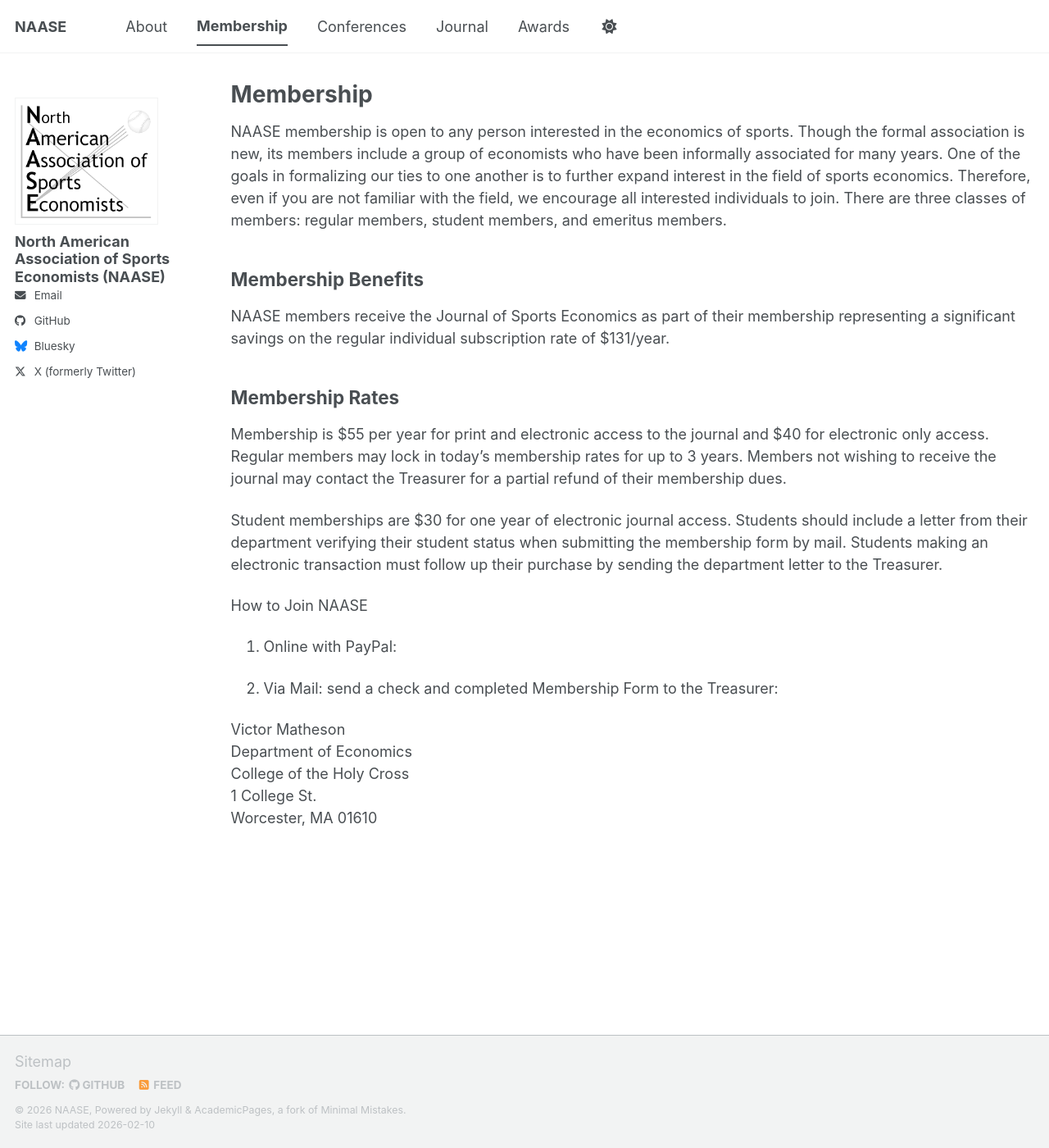
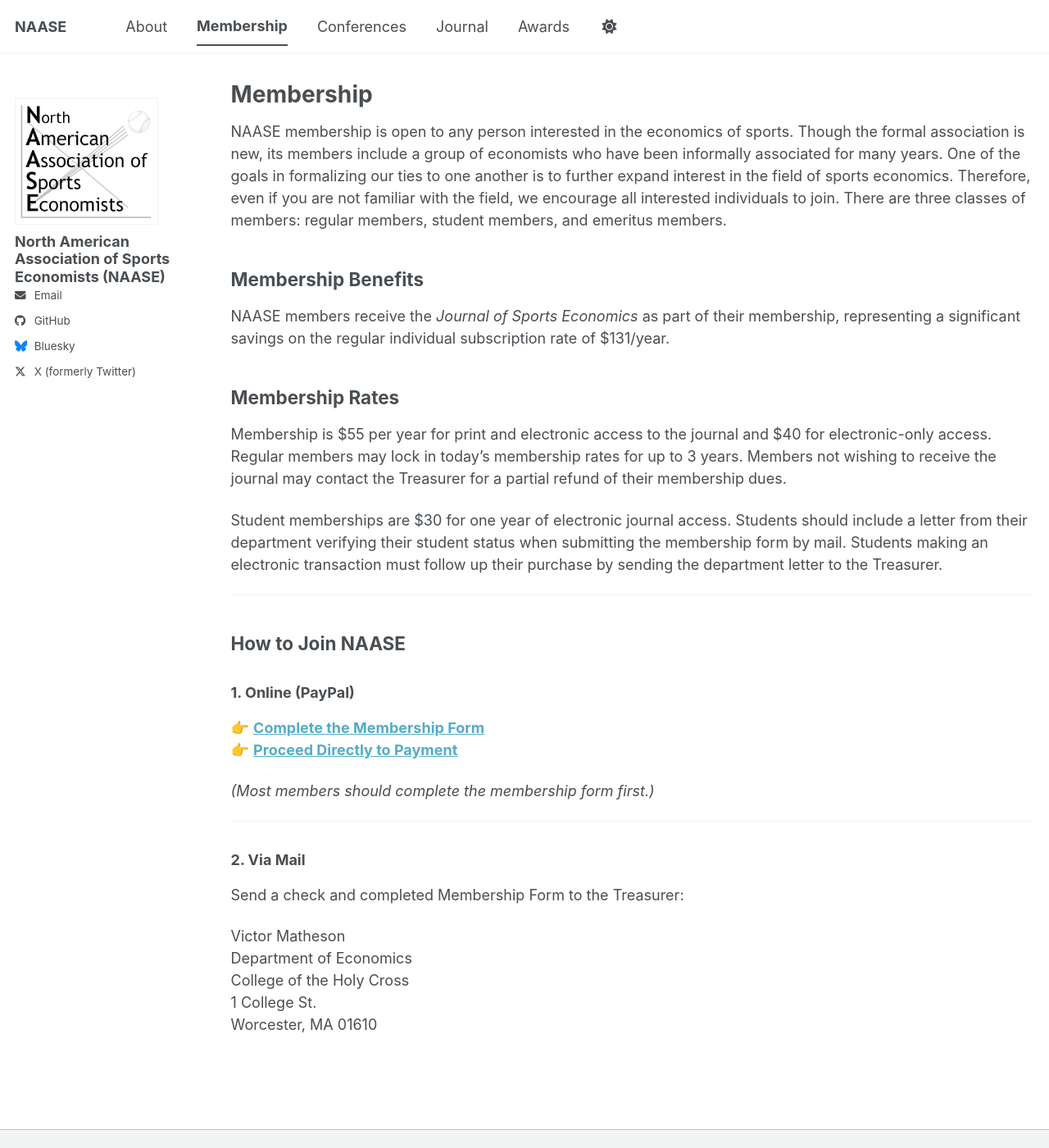
Before and after one commit to naaseweb/naaseweb.github.io, a Jekyll site: the page built from _pages/membership.md, in a window 1280 px wide and 1400 px high. Shown: the whole window at 82% size. Built offline with Jekyll 4.4.1, drawn with Linux system fonts in a browser that asks for light colours; a script bundle is joined from its source files by our own code; library files that are not in the unit come from our copies.

Commit message:
Update membership.md

```diff
--- a/_pages/membership.md
+++ b/_pages/membership.md
@@ -9,18 +9,28 @@
 NAASE membership is open to any person interested in the economics of sports. Though the formal association is new, its members include a group of economists who have been informally associated for many years. One of the goals in formalizing our ties to one another is to further expand interest in the field of sports economics. Therefore, even if you are not familiar with the field, we encourage all interested individuals to join. There are three classes of members: regular members, student members, and emeritus members.
 
 ## Membership Benefits
-NAASE members receive the Journal of Sports Economics as part of their membership representing a significant savings on the regular individual subscription rate of $131/year.
+NAASE members receive the *Journal of Sports Economics* as part of their membership, representing a significant savings on the regular individual subscription rate of $131/year.
 
 ## Membership Rates
-Membership is $55 per year for print and electronic access to the journal and $40 for electronic only access. Regular members may lock in today’s membership rates for up to 3 years. Members not wishing to receive the journal may contact the Treasurer for a partial refund of their membership dues.
+Membership is $55 per year for print and electronic access to the journal and $40 for electronic-only access. Regular members may lock in today’s membership rates for up to 3 years. Members not wishing to receive the journal may contact the Treasurer for a partial refund of their membership dues.
 
 Student memberships are $30 for one year of electronic journal access. Students should include a letter from their department verifying their student status when submitting the membership form by mail. Students making an electronic transaction must follow up their purchase by sending the department letter to the Treasurer.
 
-How to Join NAASE
+---
 
-1. Online with PayPal:
+## How to Join NAASE
 
-2. Via Mail: send a check and completed Membership Form to the Treasurer:
+### 1. Online (PayPal)
+
+👉 **[Complete the Membership Form](/form/)**
+👉 **[Proceed Directly to Payment](/payment/)**
+
+*(Most members should complete the membership form first.)*
+
+---
+
+### 2. Via Mail
+Send a check and completed Membership Form to the Treasurer:
 
 Victor Matheson
 Department of Economics
```
